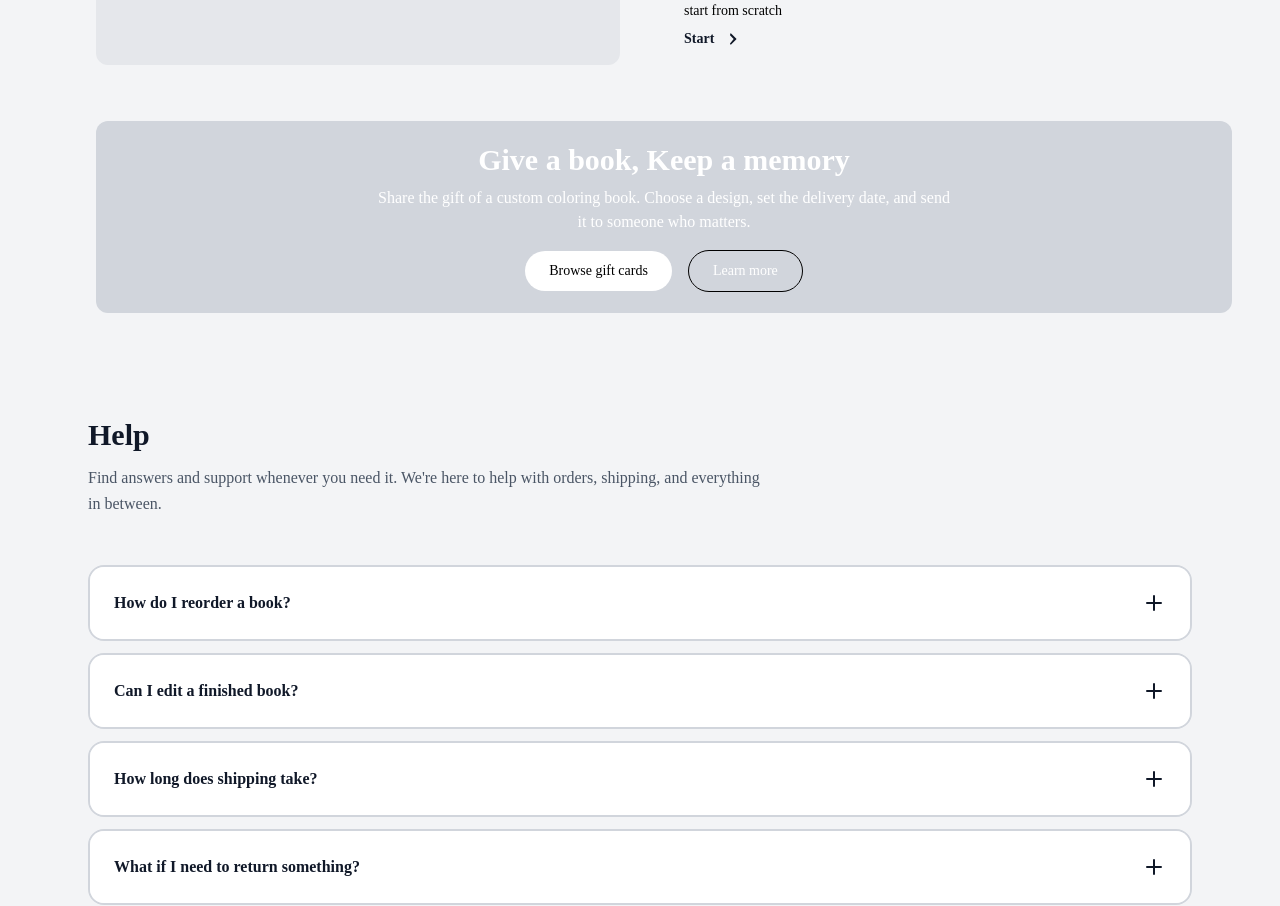
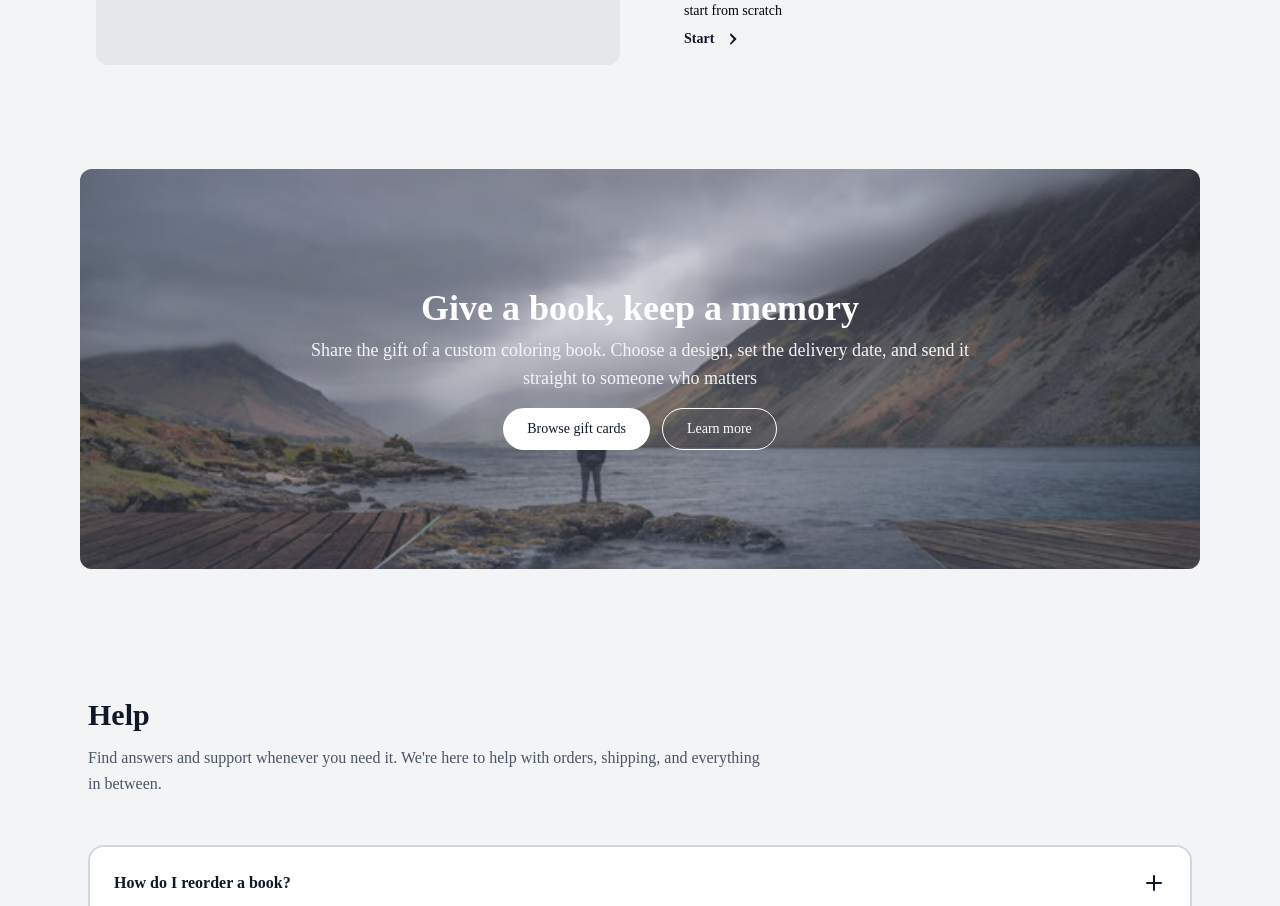
Before and after one commit to owolabi-develop/memory-color-book, a React (Vite) app: page /dashboard/profile/Rachel in a window 1280 px wide. Shown: the part 2281-3187 px from the top of the page. Built offline with nearby package versions, Linux system fonts and the light colour scheme.

Commit message:
update Browsegiftcard and continueYourJourney components class details

```diff
--- a/src/components/user/BookInProgress/ContinueJourney.tsx
+++ b/src/components/user/BookInProgress/ContinueJourney.tsx
@@ -4,7 +4,7 @@ const ContinueJourney = () => {
   return (
     <section className="w-full px-4 sm:px-6 lg:px-10 py-12">
       <div className="max-w-7xl mx-auto">
-        <div className="relative w-full h-[30vh] sm:h-[40vh] md:h-[50vh] lg:h-[60vh] rounded-xl overflow-hidden">
+        <div className="relative w-full h-[20vh] sm:h-[30vh] md:h-[40vh] lg:h-[50vh] rounded-xl overflow-hidden">
 
           {/* Background Image */}
           <img
--- a/src/components/user/BrowseGiftCard.tsx
+++ b/src/components/user/BrowseGiftCard.tsx
@@ -1,34 +1,42 @@
-
+import HeroImage from '../../assets/heroImage.jpg'
 
 const BrowseGiftCard = () => {
   return (
-   <div className="w-full px-4 sm:px-8 m-4 sm:m-6">
-  <div className="relative w-full h-48 bg-gray-300 rounded-xl overflow-hidden">
+   <section className="w-full px-4 sm:px-6 lg:px-10 py-12">
+      <div className="max-w-7xl mx-auto">
+        <div className="relative w-full h-[20vh] sm:h-[30vh] md:h-[40vh] lg:h-[50vh] rounded-xl overflow-hidden">
 
-    <div className="absolute inset-0 flex flex-col items-center justify-center text-center px-4">
-      <h1 className="text-xl sm:text-2xl md:text-3xl font-semibold text-white">
-        Give a book, Keep a memory
+          {/* Background Image */}
+          <img
+            src={HeroImage}
+            alt="Continue your journey"
+            className="absolute inset-0 w-full h-full object-cover"
+          />
+
+          {/* Gray Overlay */}
+          <div className="absolute inset-0 bg-gradient-to-b from-gray-500/30 via-gray-600/30 to-gray-700/60" />
+
+          {/* Centered Content */}
+          <div className="absolute inset-0 flex flex-col items-center justify-center px-1 md:px-4 text-center gap-2">
+            <h1 className="text-xl sm:text-2xl md:text-3xl lg:text-4xl font-semibold text-white">
+              Give a book, keep a memory
+            </h1>
+            <h1 className="text-sm sm:text-base md:text-lg text-gray-100 max-w-2xl">
+             Share the gift of a custom coloring book. Choose a design, set the delivery date, and send it straight to someone who matters
             </h1>
 
-      <p className="mt-2 text-xs sm:text-sm md:text-base text-white max-w-xl">
-        Share the gift of a custom coloring book. Choose a design, set the delivery date, and send it to someone who matters.
-      </p>
-
-      {/* Buttons */}
-      <div className="flex flex-col sm:flex-row gap-3 sm:gap-4 pt-4 items-center justify-center">
-        <button className="bg-white text-black text-xs sm:text-sm font-medium px-5 sm:px-6 py-2 sm:py-2.5 rounded-full hover:bg-black hover:text-white hover:shadow-lg hover:scale-105 transition-all duration-300 whitespace-nowrap">
+            <div className="flex gap-3 mt-2 justify-center">
+              <button className="bg-white text-gray-900 px-6 py-2.5 rounded-full text-sm font-medium hover:bg-black hover:text-white transition">
                 Browse gift cards
               </button>
-
-        <button className="border border-black text-white text-xs sm:text-sm font-medium px-5 sm:px-6 py-2 sm:py-2.5 rounded-full hover:bg-black hover:text-white hover:shadow-lg hover:scale-105 transition-all duration-300 whitespace-nowrap">
+              <button className="border border-white text-white px-6 py-2.5 rounded-full text-sm font-medium hover:bg-black hover:text-white transition">
                 Learn more
-
               </button>
             </div>
           </div>
-
         </div>
       </div>
+    </section>
 
   )
 }
```
Lines whose indentation alone changed are shown as unchanged.
